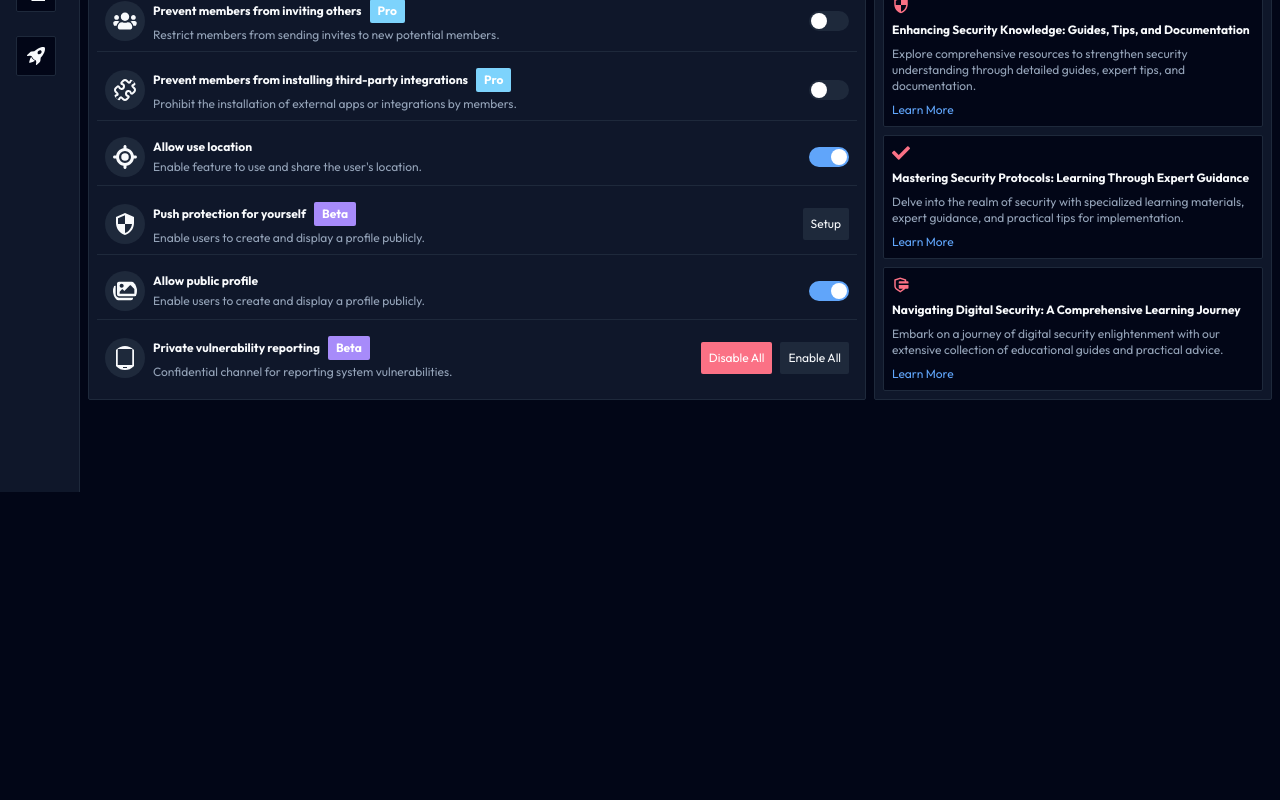
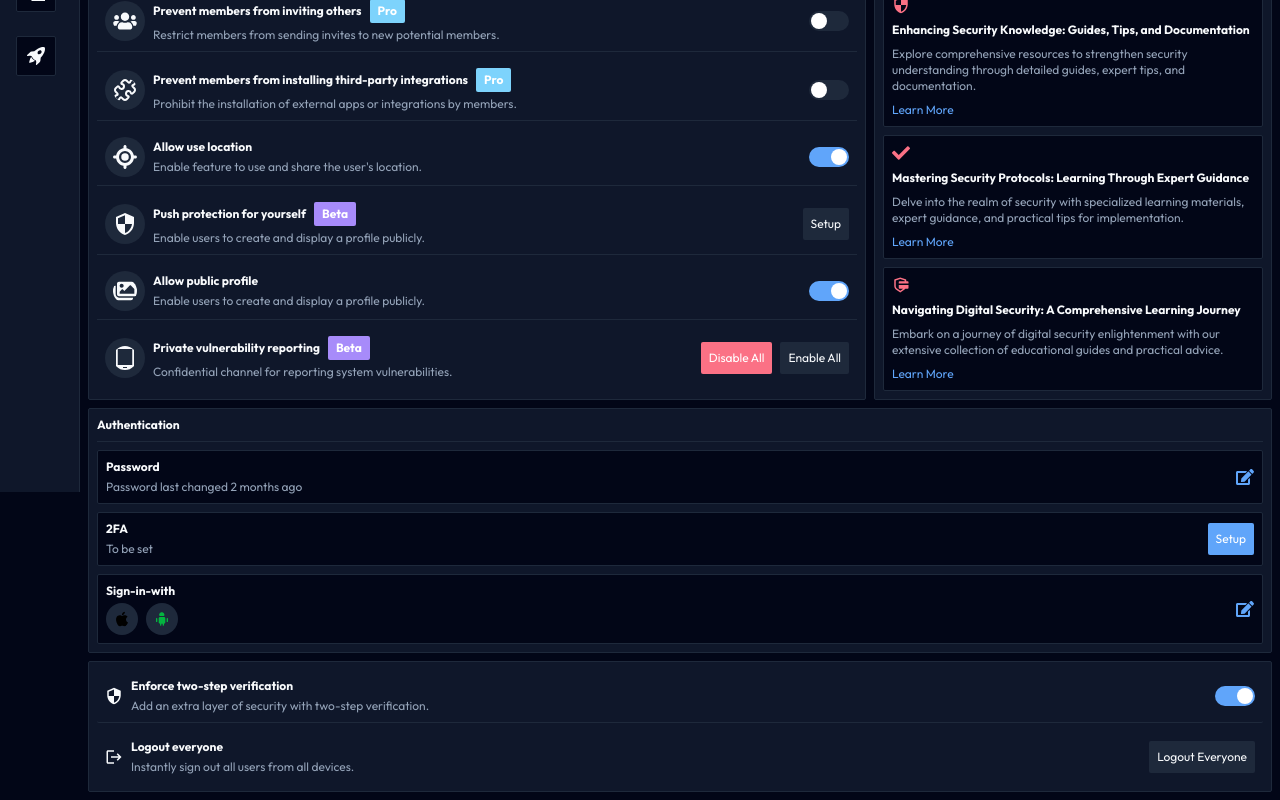
Before and after one commit to OzgeCetin43/ProDashboard, a React (Vite) app: page /security in a window 1280 px wide. Shown: the part 308-1108 px from the top of the page. Before the commit the page ends 800 px from the top, so only its background shows below. Built offline with nearby package versions, Linux system fonts and the light colour scheme.

Commit message:
feat: add security settings page with overview, active sessions, and configurable security features.

```diff
--- a/src/pages/security.page.tsx
+++ b/src/pages/security.page.tsx
@@ -1,9 +1,13 @@
 import React, { useState } from "react";
 import { CiBookmarkCheck } from "react-icons/ci";
-import { FaUsers, FaImages, FaCheck } from "react-icons/fa";
+import { FaUsers, FaImages, FaCheck, FaEdit } from "react-icons/fa";
 import { LuPuzzle } from "react-icons/lu";
 import { FaLocationCrosshairs } from "react-icons/fa6";
-import { MdOutlineSecurity, MdOutlineTabletAndroid } from "react-icons/md";
+import {
+  MdOutlineSecurity,
+  MdOutlineTabletAndroid,
+  MdLogout,
+} from "react-icons/md";
 import { RiSecurePaymentFill } from "react-icons/ri";
 
 import securityOverviewIcon from "../assets/images/security-overview-icon.svg";
@@ -19,6 +23,8 @@ const Security: React.FC = () => {
   const [toggleAllowUseLocation, setToggleAllowUseLocation] =
     useState<boolean>(true);
   const [toggleAllowPublicProfile, setToggleAllowPublicProfile] =
+    useState<boolean>(true);
+  const [toggleTwoStepVerification, setToggleTwoStepVerification] =
     useState<boolean>(true);
 
   return (
@@ -314,6 +320,90 @@ const Security: React.FC = () => {
           </div>
         </div>
       </div>
+      <div className="flex flex-col justify-center gap-2 text-xs p-2 rounded-xs border border-border-color bg-bg-secondary">
+        <h3 className="font-bold pb-2 border-b border-border-color">
+          Authentication
+        </h3>
+        <div className="flex items-center justify-between gap-2 p-2 border border-border-color rounded-xs bg-bg-primary">
+          <div className="flex flex-col justify-between gap-1">
+            <h3 className="font-bold">Password</h3>
+            <p className="text-text-secondary">
+              Password last changed 2 months ago
+            </p>
+          </div>
+          <FaEdit
+            size={18}
+            className="text-accent-primary hover:text-accent-hover cursor-pointer"
+          />
+        </div>
+        <div className="flex items-center justify-between gap-2 p-2 border border-border-color rounded-xs bg-bg-primary">
+          <div className="flex flex-col justify-between gap-1">
+            <h3 className="font-bold">2FA</h3>
+            <p className="text-text-secondary">To be set</p>
+          </div>
+          <button className="bg-accent-primary text-white p-2 rounded-xs cursor-pointer hover:bg-accent-hover">
+            Setup
+          </button>
+        </div>
+        <div className="flex items-center justify-between gap-2 p-2 border border-border-color rounded-xs bg-bg-primary">
+          <div className="flex flex-col justify-between gap-1">
+            <h3 className="font-bold">Sign-in-with</h3>
+            <div className="flex items-center gap-2">
+              <img
+                src={iosIcon}
+                alt="ios"
+                className="w-8 h-8 bg-bg-tertiary rounded-full cursor-pointer p-2"
+              />
+              <img
+                src={androidIcon}
+                alt="ios"
+                className="w-8 h-8 bg-bg-tertiary rounded-full cursor-pointer p-2"
+              />
+            </div>
+          </div>
+          <FaEdit
+            size={18}
+            className="text-accent-primary hover:text-accent-hover cursor-pointer"
+          />
+        </div>
+      </div>
+      <div className="flex flex-col justify-center gap-2 text-xs p-2 rounded-xs border border-border-color bg-bg-secondary">
+        <div className="flex flex-col md:flex-row md:items-center justify-between gap-2 p-2 border-b border-border-color rounded-xs">
+          <div className="flex flex-col md:flex-row md:items-center gap-2">
+            <MdOutlineSecurity size={18} />
+            <div className="flex flex-col justify-between gap-1">
+              <h3 className="font-bold">Enforce two-step verification</h3>
+              <p className="text-text-secondary">
+                Add an extra layer of security with two-step verification.
+              </p>
+            </div>
+          </div>
+          <div
+            className={`w-10 h-5 rounded-full cursor-pointer relative ${toggleTwoStepVerification ? "bg-accent-primary" : "bg-bg-tertiary"}`}
+            onClick={() =>
+              setToggleTwoStepVerification(!toggleTwoStepVerification)
+            }
+          >
+            <div
+              className={`absolute top-0.5 left-0.5 w-4 h-4 bg-white rounded-full ${toggleTwoStepVerification ? "translate-x-5" : ""}`}
+            ></div>
+          </div>
+        </div>
+        <div className="flex flex-col md:flex-row md:items-center justify-between gap-2 p-2">
+          <div className="flex flex-col md:flex-row md:items-center gap-2">
+            <MdLogout size={18} />
+            <div className="flex flex-col justify-between gap-1">
+              <h3 className="font-bold">Logout everyone</h3>
+              <p className="text-text-secondary">
+                Instantly sign out all users from all devices.
+              </p>
+            </div>
+          </div>
+          <button className="text-xs p-2 cursor-pointer rounded-xs bg-bg-tertiary text-text-primary hover:bg-bg-secondary">
+            Logout Everyone
+          </button>
+        </div>
+      </div>
     </div>
   );
 };
```
